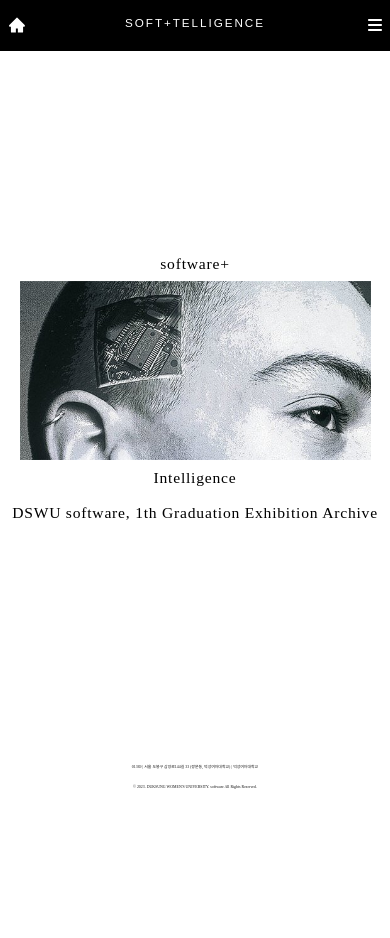
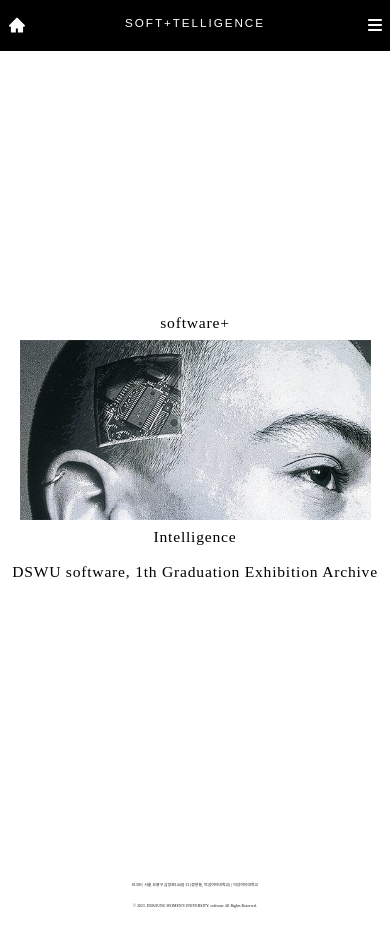
Before and after one commit to DSWU-software-graduation-Expo-WebSite/reactwithserver, a React (Create React App) app in the folder expo/: page / in a window 390 px wide. Before the commit the page ends 844 px from the top, so only its background shows below. Built offline with nearby package versions, Linux system fonts and the light colour scheme; a web font is replaced by a local one.

Commit message:
home css edit

```diff
--- a/expo/src/pages/Home/home.css
+++ b/expo/src/pages/Home/home.css
@@ -45,7 +45,7 @@
         justify-content: center;
         display:flex;
         flex-direction: column;
-        height:80vh;
+        height:94vh;
 
     }
     .outerofhome >img{
--- a/expo/src/pages/Home/home.jsx
+++ b/expo/src/pages/Home/home.jsx
@@ -13,7 +13,10 @@ import Footer from '../../Footer/footer.jsx'
 function Home(){
 
     return(
-        <>
+ <outerofouter>
+
+
+
         <div className="outerofhome">
 
             <span className="homeText">software+</span>
@@ -24,7 +27,8 @@ function Home(){
             <span className="homeText">DSWU software, 1th Graduation Exhibition Archive</span>
 
             </div>
-  <Footer></Footer>
-  </>
+            <Footer></Footer>
+            </outerofouter>
+
     );
 }export default Home;
```
